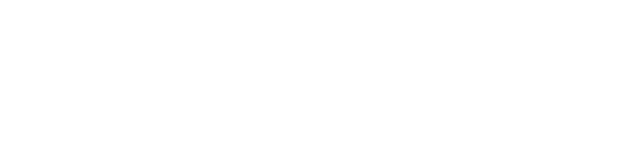
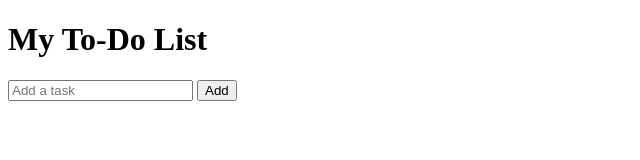
Before and after one commit to grazielac/todo-list, a plain HTML site: page index.html in a window 1280 px wide. Shown: the whole page, without its empty margins (0-640 px from the left). Drawn offline with Linux system fonts and the light colour scheme.

Commit message:
add content to the webpage

```diff
--- a/index.html
+++ b/index.html
@@ -1,11 +1,17 @@
 <!DOCTYPE html>
 <html lang="en">
-<head>
-    <meta charset="UTF-8">
-    <meta name="viewport" content="width=device-width, initial-scale=1.0">
+  <head>
+    <meta charset="UTF-8" />
+    <meta name="viewport" content="width=device-width, initial-scale=1.0" />
     <title>Document</title>
-</head>
-<body>
-
-</body>
+  </head>
+  <body>
+    <div class="container">
+      <div class="title">
+        <h1>My To-Do List</h1>
+      </div>
+      <input type="text" placeholder="Add a task" />
+      <button>Add</button>
+    </div>
+  </body>
 </html>
```
